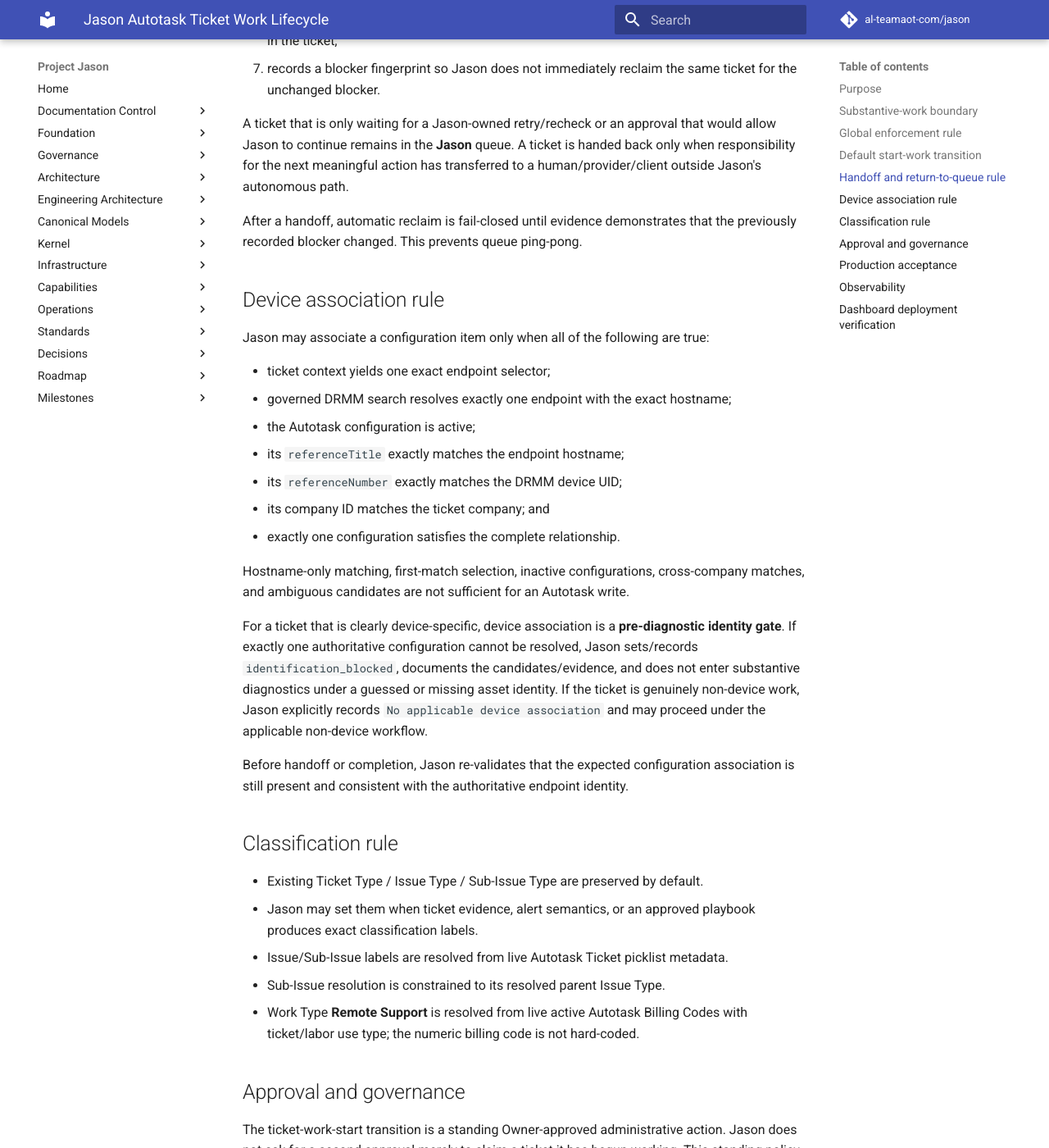
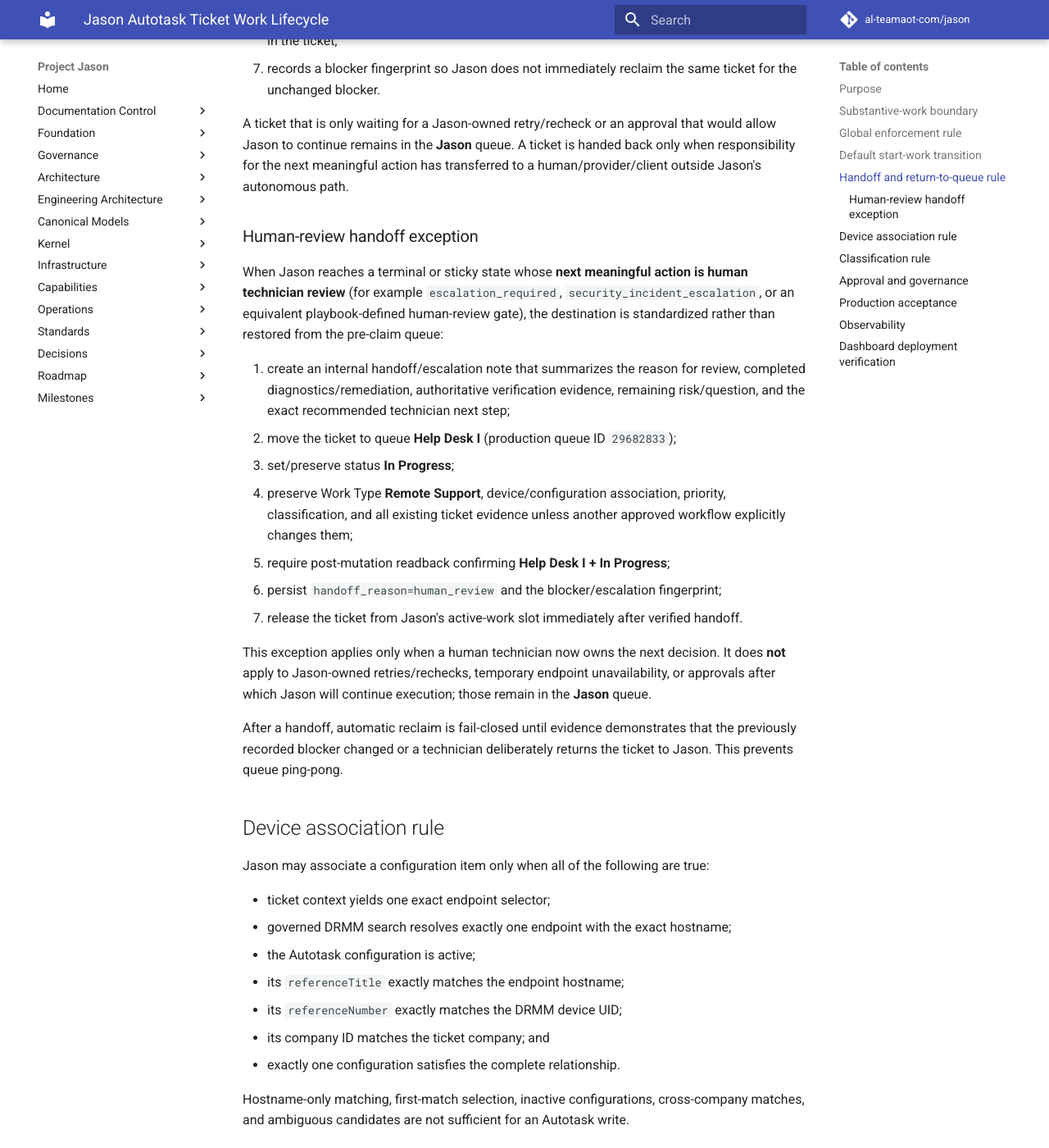
Before and after one commit to al-teamaot-com/jason, an MkDocs documentation site: the page built from docs/operations/Jason-Autotask-Ticket-Work-Lifecycle.md, in a window 1280 px wide and 1400 px high, scrolled down 2288 px. Shown: the whole window at 82% size. Built offline with MkDocs 1.6.1 and Material for MkDocs 9.7.7, drawn with Linux system fonts in a browser that asks for light colours; comment, search, counter and statistics services are not loaded.

Commit message:
Standardize human-review handoff to Help Desk I

```diff
--- a/docs/operations/Jason-Autotask-Ticket-Work-Lifecycle.md
+++ b/docs/operations/Jason-Autotask-Ticket-Work-Lifecycle.md
@@ -55,7 +55,21 @@
 
 A ticket that is only waiting for a Jason-owned retry/recheck or an approval that would allow Jason to continue remains in the **Jason** queue. A ticket is handed back only when responsibility for the next meaningful action has transferred to a human/provider/client outside Jason's autonomous path.
 
-After a handoff, automatic reclaim is fail-closed until evidence demonstrates that the previously recorded blocker changed. This prevents queue ping-pong.
+### Human-review handoff exception
+
+When Jason reaches a terminal or sticky state whose **next meaningful action is human technician review** (for example `escalation_required`, `security_incident_escalation`, or an equivalent playbook-defined human-review gate), the destination is standardized rather than restored from the pre-claim queue:
+
+1. create an internal handoff/escalation note that summarizes the reason for review, completed diagnostics/remediation, authoritative verification evidence, remaining risk/question, and the exact recommended technician next step;
+2. move the ticket to queue **Help Desk I** (production queue ID `29682833`);
+3. set/preserve status **In Progress**;
+4. preserve Work Type **Remote Support**, device/configuration association, priority, classification, and all existing ticket evidence unless another approved workflow explicitly changes them;
+5. require post-mutation readback confirming **Help Desk I + In Progress**;
+6. persist `handoff_reason=human_review` and the blocker/escalation fingerprint;
+7. release the ticket from Jason's active-work slot immediately after verified handoff.
+
+This exception applies only when a human technician now owns the next decision. It does **not** apply to Jason-owned retries/rechecks, temporary endpoint unavailability, or approvals after which Jason will continue execution; those remain in the **Jason** queue.
+
+After a handoff, automatic reclaim is fail-closed until evidence demonstrates that the previously recorded blocker changed or a technician deliberately returns the ticket to Jason. This prevents queue ping-pong.
 
 ## Device association rule
 
```
